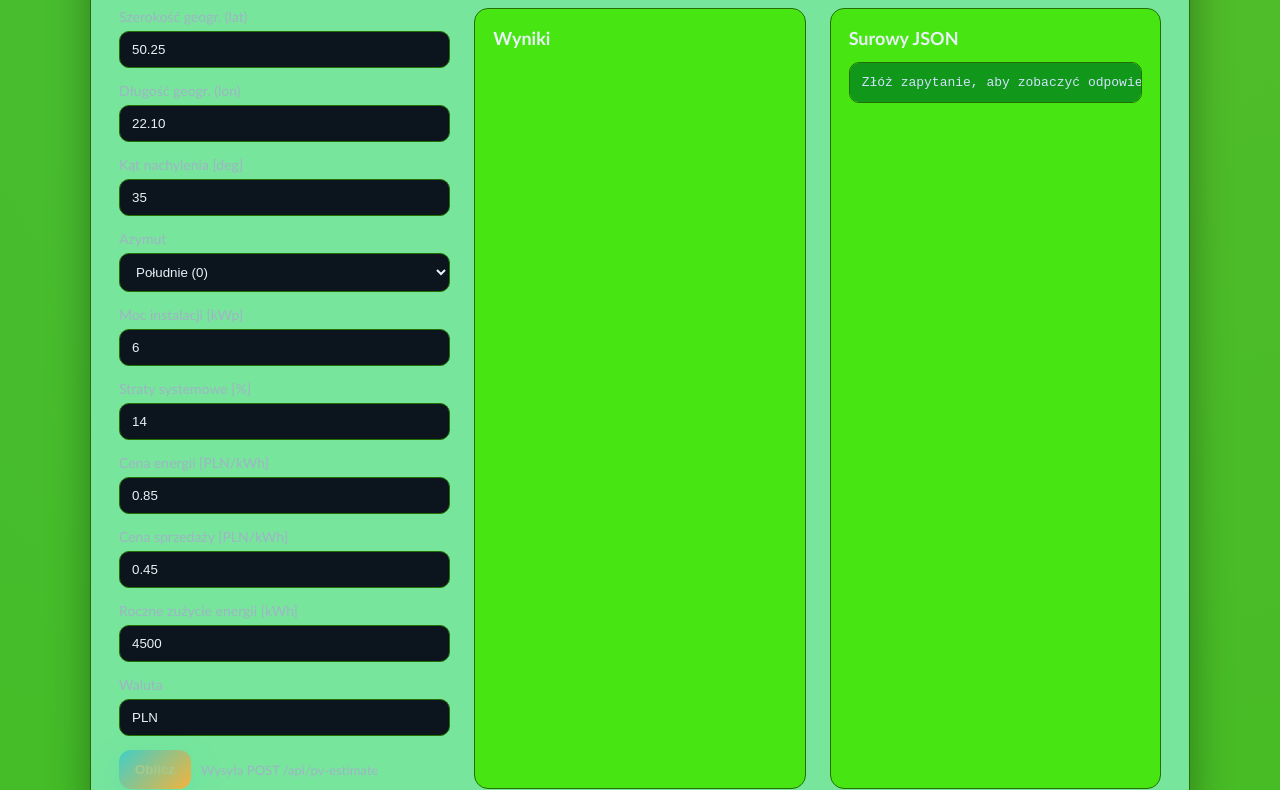
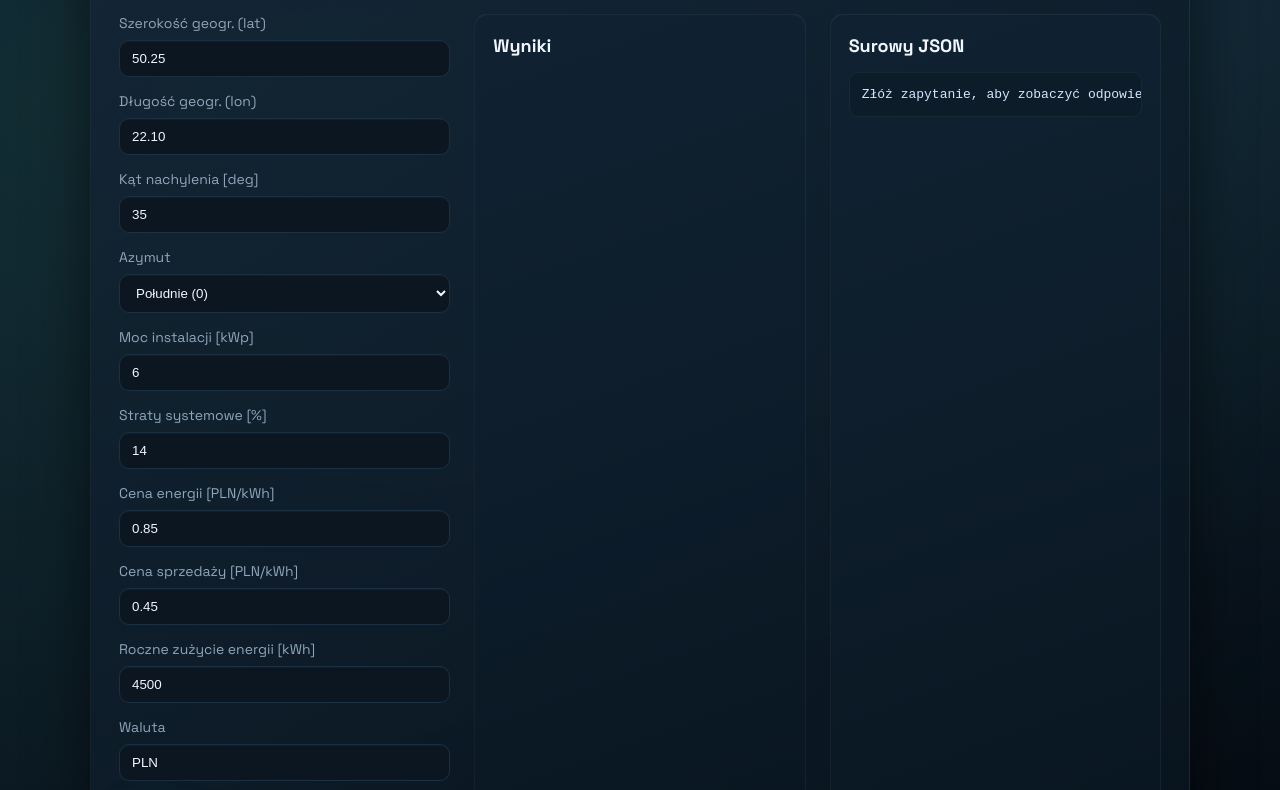
Before and after one commit to lzyla/api-irridian, a website: page public/index.html in a window 1280 px wide. Shown: the part 121-911 px from the top of the page. Drawn offline with Linux system fonts and the light colour scheme.

Commit message:
Add index.html

```diff
--- a/public/index.html
+++ b/public/index.html
@@ -4,24 +4,30 @@
   <meta charset="UTF-8" />
   <meta name="viewport" content="width=device-width, initial-scale=1.0" />
   <title>PV Estimate</title>
+  <link rel="preconnect" href="https://fonts.googleapis.com">
+  <link rel="preconnect" href="https://fonts.gstatic.com" crossorigin>
+  <link href="https://fonts.googleapis.com/css2?family=Space+Grotesk:wght@400;500;600;700&display=swap" rel="stylesheet">
   <style>
     :root {
-      --bg: #44bc23;
-      --panel: #77e59c;
-      --accent: #3fd0c9;
-      --accent-2: #f4b23c;
-      --text: #e9f1f7;
-      --muted: #9fb4c6;
-      --border: #246e02;
-      --shadow: 0 10px 40px rgba(0, 0, 0, 0.35);
+      --bg: #050b12;
+      --panel: #0f1c2a;
+      --panel-2: #0b1621;
+      --accent: #63f6c6;
+      --accent-2: #56c3ff;
+      --text: #f2f6ff;
+      --muted: #8fa6bb;
+      --border: #1b3042;
+      --shadow: 0 18px 60px rgba(0, 0, 0, 0.55);
     }
     * { box-sizing: border-box; }
     body {
       margin: 0;
-      font-family: "Trebuchet MS", "Segoe UI", sans-serif;
-      background: radial-gradient(120% 120% at 20% 20%, rgba(63, 208, 201, 0.08), transparent),
-        radial-gradient(120% 120% at 80% 0%, rgba(244, 178, 60, 0.08), transparent),
-        var(--bg);
+      font-family: "Space Grotesk", "Trebuchet MS", "Segoe UI", sans-serif;
+      line-height: 1.5;
+      background:
+        radial-gradient(100% 80% at 15% 20%, rgba(99, 246, 198, 0.12), transparent),
+        radial-gradient(80% 80% at 85% 10%, rgba(86, 195, 255, 0.1), transparent),
+        linear-gradient(140deg, #081423, #0a1620 45%, #050b12);
       color: var(--text);
       min-height: 100vh;
       display: flex;
@@ -31,11 +37,12 @@
     }
     .shell {
       width: min(1100px, 100%);
-      background: var(--panel);
-      border: 1px solid var(--border);
+      background: linear-gradient(150deg, rgba(20, 38, 54, 0.92), rgba(9, 20, 30, 0.92));
+      border: 1px solid rgba(255, 255, 255, 0.05);
       border-radius: 18px;
       padding: 28px;
       box-shadow: var(--shadow);
+      backdrop-filter: blur(8px);
       display: grid;
       grid-template-columns: repeat(auto-fit, minmax(320px, 1fr));
       gap: 24px;
@@ -56,11 +63,11 @@
     .pill {
       padding: 6px 12px;
       border-radius: 999px;
-      background: rgba(63, 208, 201, 0.14);
+      background: rgba(86, 195, 255, 0.08);
       color: var(--accent);
       font-weight: 600;
       font-size: 13px;
-      border: 1px solid rgba(63, 208, 201, 0.3);
+      border: 1px solid rgba(99, 246, 198, 0.3);
     }
     form {
       display: grid;
@@ -78,12 +85,15 @@
       padding: 10px 12px;
       border-radius: 10px;
       border: 1px solid var(--border);
-      background: #0c141d;
+      background: var(--panel-2);
       color: var(--text);
+      box-shadow: inset 0 1px 0 rgba(255, 255, 255, 0.03);
     }
     input:focus, select:focus {
-      outline: 2px solid rgba(63, 208, 201, 0.5);
-      border-color: rgba(63, 208, 201, 0.7);
+      outline: none;
+      border-color: var(--accent);
+      box-shadow: 0 0 0 3px rgba(99, 246, 198, 0.22);
+      background: #0f1f2c;
     }
     .actions {
       display: flex;
@@ -94,42 +104,45 @@
     button {
       background: linear-gradient(135deg, var(--accent), var(--accent-2));
       border: none;
-      color: #a7c98c;
+      color: #041019;
       font-weight: 700;
       padding: 12px 16px;
       border-radius: 12px;
       cursor: pointer;
-      box-shadow: 0 12px 30px rgba(63, 208, 201, 0.25);
+      letter-spacing: 0.01em;
+      box-shadow: 0 14px 30px rgba(86, 195, 255, 0.26), 0 4px 18px rgba(0, 0, 0, 0.35);
+      transition: transform 0.12s ease, box-shadow 0.12s ease;
     }
+    button:hover { transform: translateY(-1px); box-shadow: 0 18px 36px rgba(86, 195, 255, 0.32), 0 6px 20px rgba(0, 0, 0, 0.4); }
     button:disabled { opacity: 0.5; cursor: not-allowed; }
     .note { color: var(--muted); font-size: 13px; }
     .panel {
-      background: #47e612;
-      border: 1px solid var(--border);
+      background: linear-gradient(160deg, rgba(17, 35, 51, 0.95), rgba(10, 23, 34, 0.95));
+      border: 1px solid rgba(255, 255, 255, 0.04);
       border-radius: 14px;
       padding: 18px;
-      box-shadow: inset 0 1px 0 rgba(255, 255, 255, 0.03);
+      box-shadow: inset 0 1px 0 rgba(255, 255, 255, 0.05);
       min-height: 160px;
     }
     .panel h2 { margin-top: 0; margin-bottom: 12px; font-size: 18px; }
     .stat-grid { display: grid; grid-template-columns: repeat(auto-fit, minmax(180px,1fr)); gap: 12px; }
     .stat {
       padding: 12px;
-      border: 1px dashed var(--border);
+      border: 1px solid rgba(255, 255, 255, 0.05);
       border-radius: 10px;
       background: rgba(255,255,255,0.02);
     }
     .stat .label { color: var(--muted); font-size: 13px; }
     .stat .value { font-size: 20px; font-weight: 700; margin-top: 4px; }
     pre {
-      background: #11971a;
+      background: #0c1c28;
       border-radius: 10px;
       padding: 12px;
       overflow: auto;
-      border: 1px solid var(--border);
-      color: #d2e2ff;
+      border: 1px solid rgba(255, 255, 255, 0.05);
+      color: #d7e5ff;
     }
-    .error { color: #ffb4b4; font-weight: 600; }
+    .error { color: #ff8f8f; font-weight: 600; }
   </style>
 </head>
 <body>
```
